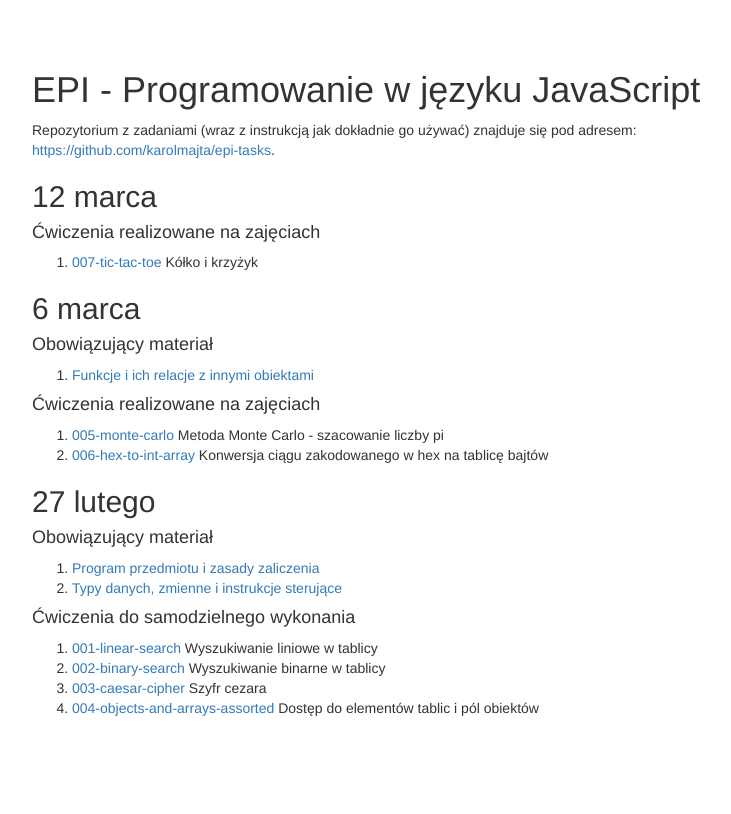
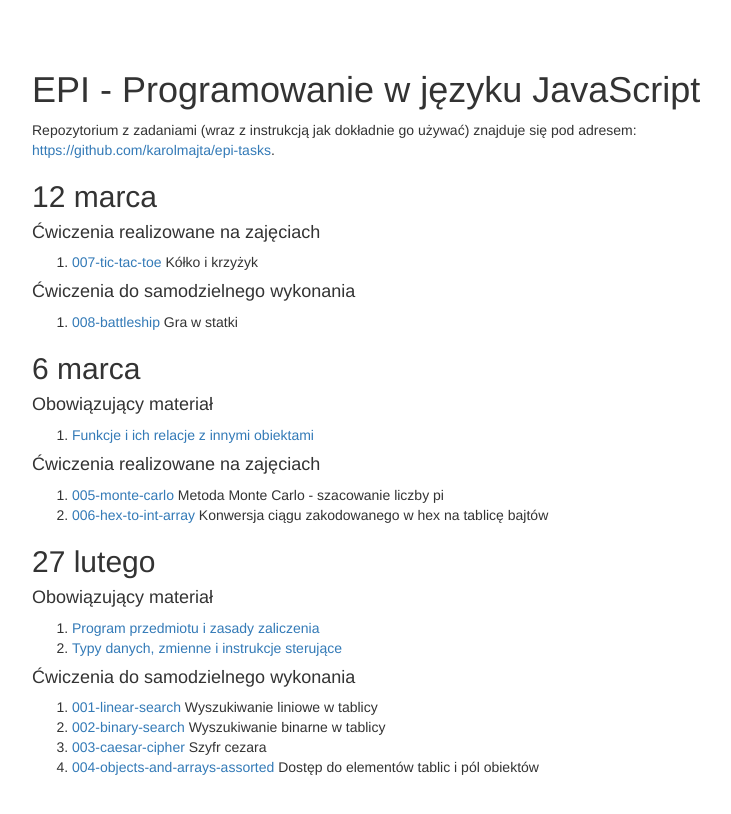
Before and after one commit to karolmajta/epi-tasks, a plain HTML site: page index.html in a window 1280 px wide. Shown: the whole page, without its empty margins (233-964 px from the left). Drawn offline with nearby package versions, Linux system fonts and the light colour scheme.

Commit message:
Updated tasks list

```diff
--- a/index.html
+++ b/index.html
@@ -25,6 +25,14 @@
                     <a href="https://github.com/karolmajta/epi-tasks/tree/007-tic-tac-toe">
                         007-tic-tac-toe
                     </a> Kółko i krzyżyk
+                </li>
+            </ol>
+            <h4>Ćwiczenia do samodzielnego wykonania</h4>
+            <ol>
+                <li>
+                    <a href="https://github.com/karolmajta/epi-tasks/tree/008-battleship">
+                        008-battleship
+                    </a> Gra w statki
                 </li>
             </ol>
 
```
